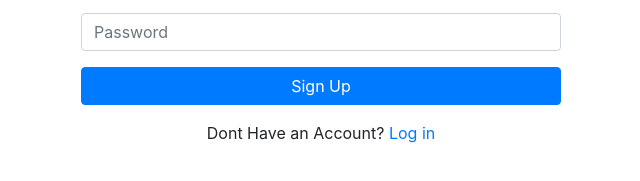
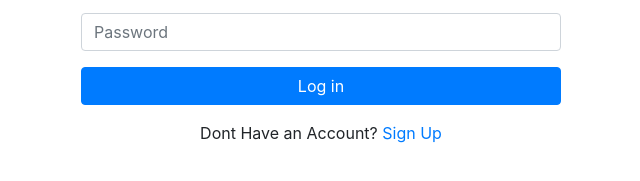
Before and after one commit to SuvadeepMukherjee/Chat-App, a website: page views/login.html in a window 1280 px wide. Shown: the part 243-424 px from the top of the page, 319-959 px from the left. Drawn offline with nearby package versions, Linux system fonts and the light colour scheme.

Commit message:
Succesfully sending login page

```diff
--- a/router/userRouter.js
+++ b/router/userRouter.js
@@ -6,6 +6,7 @@ const router = express.Router();
 const userController = require("../controller/userController");
 
 router.get("/", userController.getSignUpPage);
+router.get("/login", userController.getLoginPage);
 router.post("/signUp", userController.postUserSignUp);
 
 module.exports = router;
--- a/views/login.html
+++ b/views/login.html
@@ -55,13 +55,13 @@
         </div>
 
         <button id="submit" class="btn btn-primary btn-block mt-3">
-          Sign Up
+          Log in
         </button>
       </form>
 
       <div class="text-center mt-3">
         <p id="backend-response"></p>
-        <p>Dont Have an Account? <a href="/user/signUp">Log in</a></p>
+        <p>Dont Have an Account? <a href="/">Sign Up</a></p>
       </div>
     </div>
 
```
Also changed, not shown: controller/userController.js (+11 -0 lines).
